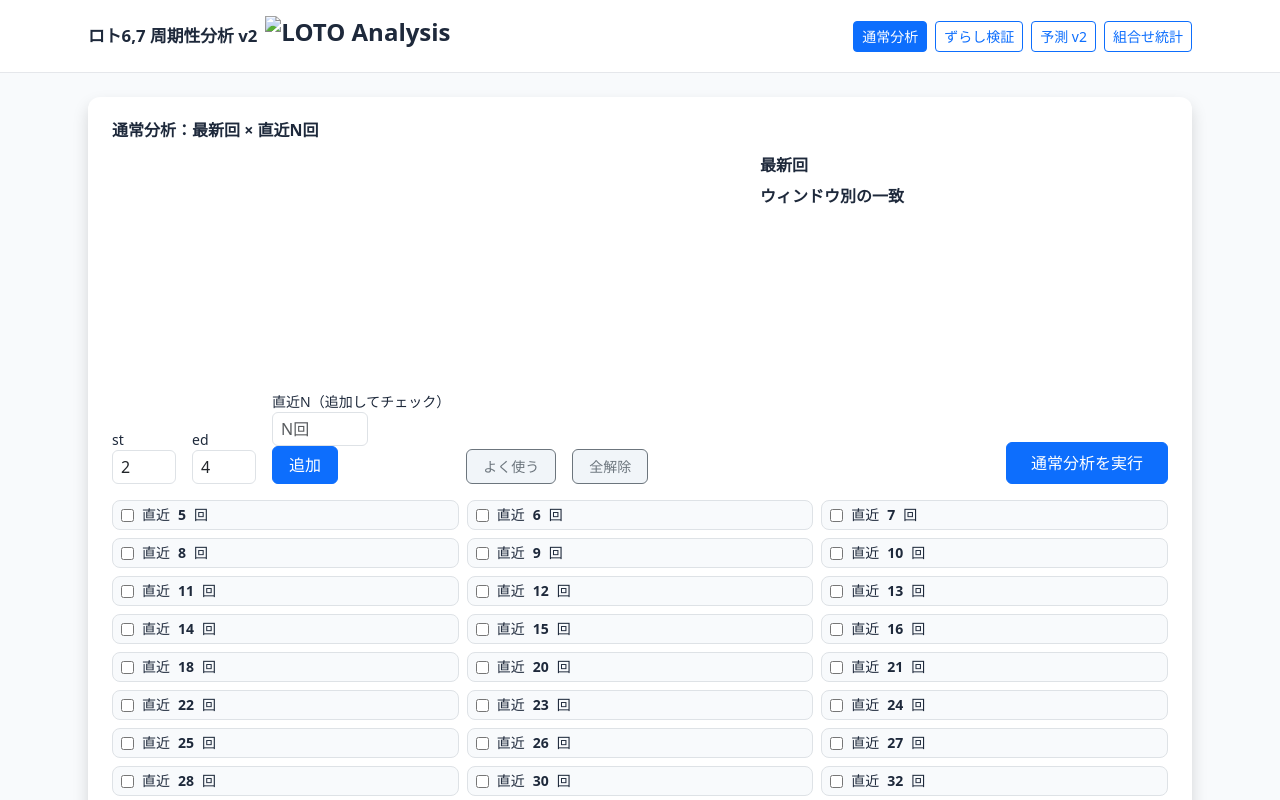
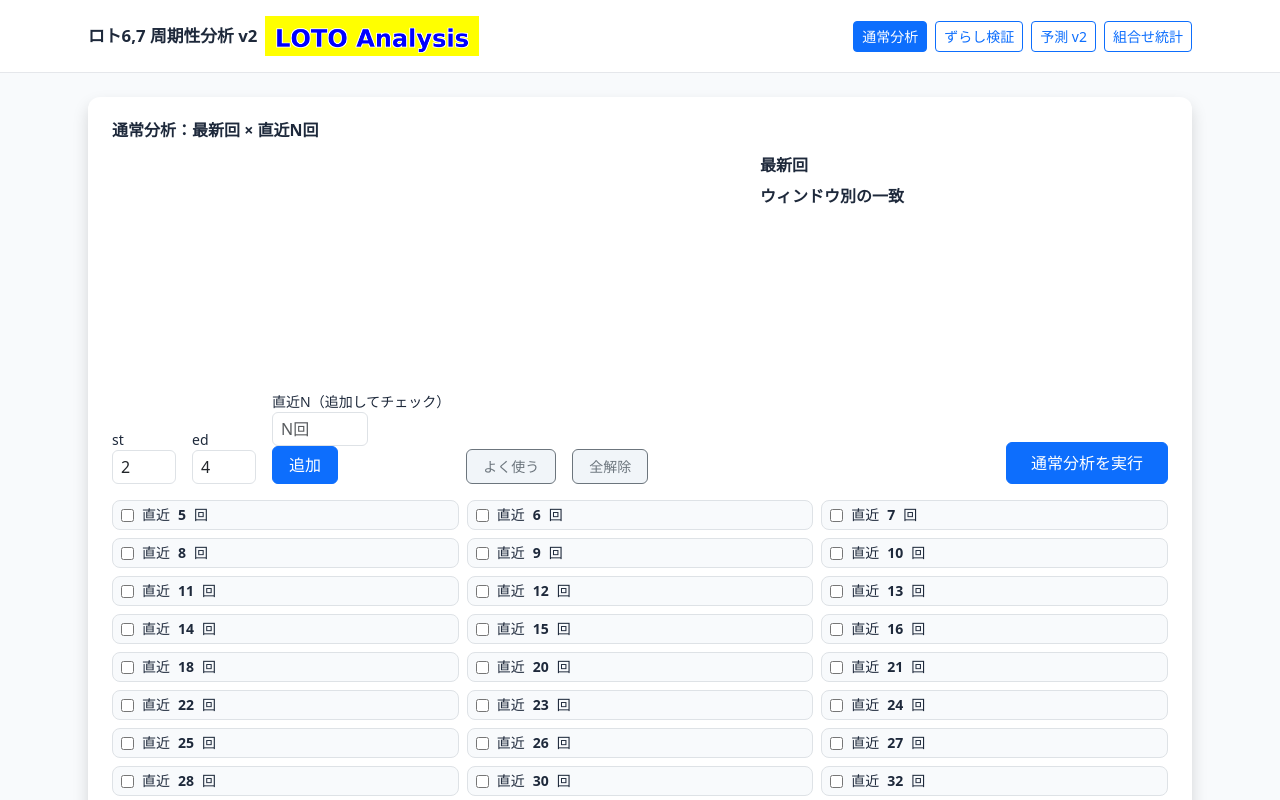
Before and after one commit to Johann-kazz/loto6-cycle-analysis, a plain HTML site: page index.html in a window 1280 px wide. Shown: the top 800 px of the page. Drawn offline with nearby package versions, Linux system fonts and the light colour scheme.

Commit message:
Add files via upload

```diff
--- a/index.html
+++ b/index.html
@@ -5,7 +5,7 @@
   <meta name="viewport" content="width=device-width, initial-scale=1" />
   <title>ロト6,7 周期性分析 v2（論理合成つき）</title>
     <!-- ▼ Favicon を追加 ▼ -->
-  <link rel="icon" type="image/png" sizes="16x16" href="loto_favicon_16x16.png">
+  <link rel="icon" type="image/png" sizes="16x16" href="images/loto_favicon_16x16.png">
   <script src="https://cdn.tailwindcss.com"></script>
   <script src="https://cdn.jsdelivr.net/npm/chart.js"></script>
   <style>
@@ -43,7 +43,7 @@
     <div class="max-w-6xl mx-auto px-4 py-3 flex items-center justify-between">
       <h1 class="text-lg md:text-2xl font-bold flex items-center justify-center gap-2">
         <span style="font-size:0.7em;">ロト6,7 周期性分析 v2 </span>
-        <img src='loto_analysis_logo.png' alt='LOTO Analysis' class='h-8 md:h-10 inline-block mr-2'>
+        <img src='images/loto_analysis_logo.png' alt='LOTO Analysis' class='h-8 md:h-10 inline-block mr-2'>
       </h1>
       <nav class="text-sm d-flex gap-2">
         <button id="tabNormal"  class="btn btn-outline-primary btn-sm active" type="button">通常分析</button>
```
